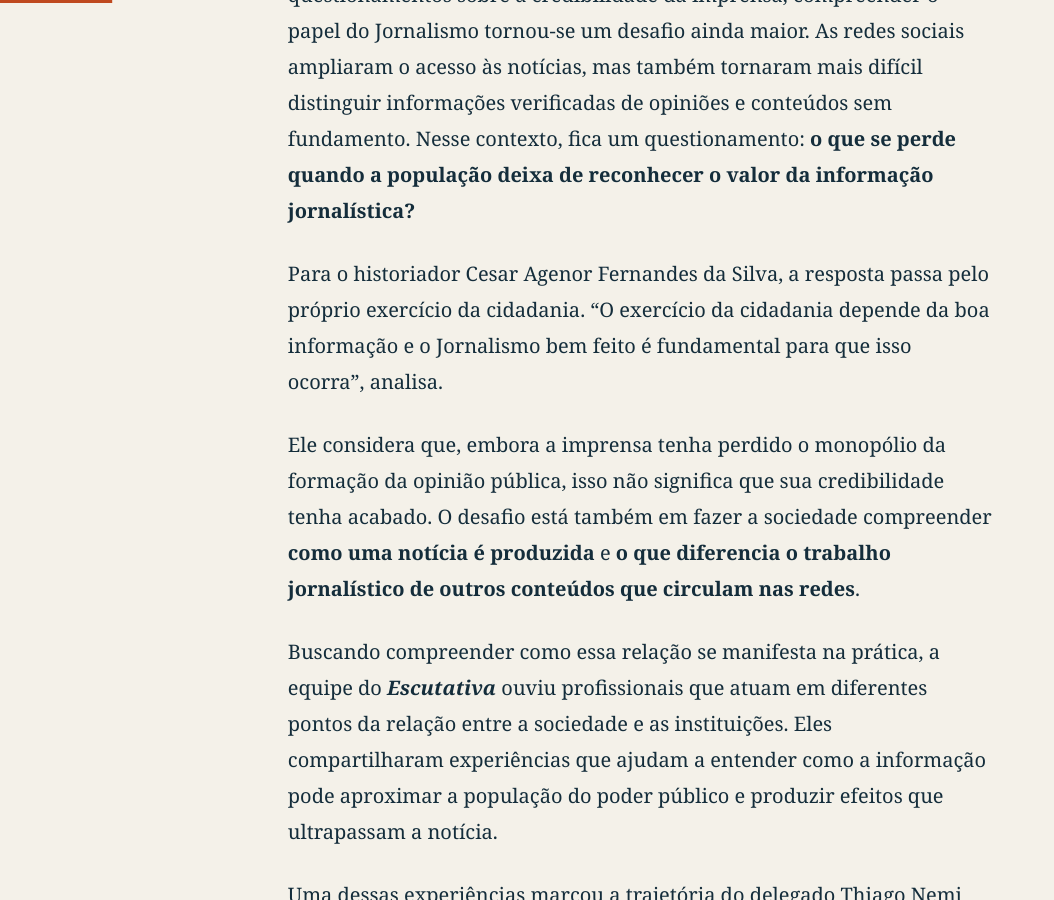
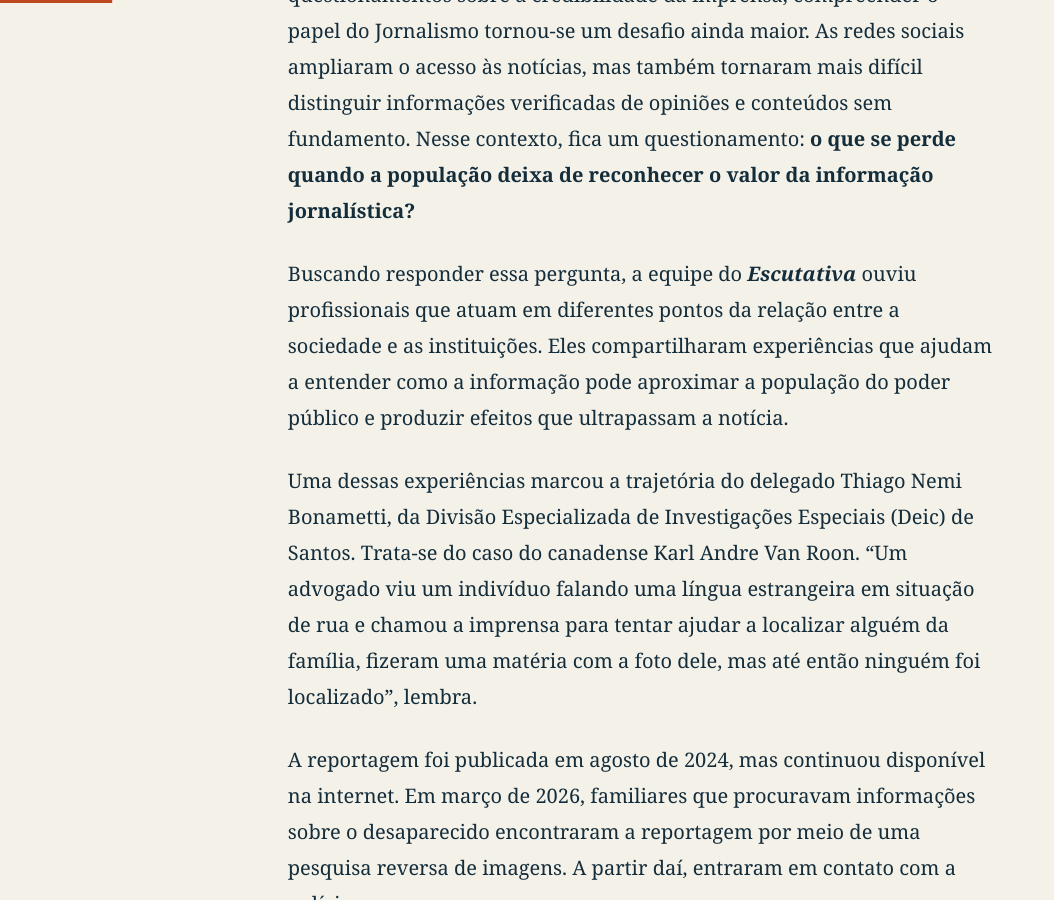
Before and after one commit to iarleyoliveira/ESCUTATIVA, a Jekyll site: the page built from _materias/leia/2026-11-22-leia-entre-duas-margens.md, in a window 1280 px wide and 900 px high, scrolled down 1282 px. Shown: the whole window, without its empty margins (0-1054 px from the left). Built offline with Jekyll 4.4.1, drawn with Linux system fonts in a browser that asks for light colours; comment, search, counter and statistics services are not loaded.

Commit message:
Update _materias/leia/2026-11-22-leia-entre-duas-margens.md (via Pages CMS)

```diff
--- a/_materias/leia/2026-11-22-leia-entre-duas-margens.md
+++ b/_materias/leia/2026-11-22-leia-entre-duas-margens.md
@@ -10,11 +10,7 @@ published: true
 ---
 Em um cenário de circulação acelerada de informações, desinformação e questionamentos sobre a credibilidade da imprensa, compreender o papel do Jornalismo tornou-se um desafio ainda maior. As redes sociais ampliaram o acesso às notícias, mas também tornaram mais difícil distinguir informações verificadas de opiniões e conteúdos sem fundamento. Nesse contexto, fica um questionamento: **o que se perde quando a população deixa de reconhecer o valor da informação jornalística?**
 
-Para o historiador Cesar Agenor Fernandes da Silva, a resposta passa pelo próprio exercício da cidadania. “O exercício da cidadania depende da boa informação e o Jornalismo bem feito é fundamental para que isso ocorra”, analisa.
-
-Ele considera que, embora a imprensa tenha perdido o monopólio da formação da opinião pública, isso não significa que sua credibilidade tenha acabado. O desafio está também em fazer a sociedade compreender **como uma notícia é produzida** e **o que diferencia o trabalho jornalístico de outros conteúdos que circulam nas redes**.
-
-Buscando compreender como essa relação se manifesta na prática, a equipe do ***Escutativa*** ouviu profissionais que atuam em diferentes pontos da relação entre a sociedade e as instituições. Eles compartilharam experiências que ajudam a entender como a informação pode aproximar a população do poder público e produzir efeitos que ultrapassam a notícia.
+Buscando responder essa pergunta, a equipe do ***Escutativa*** ouviu profissionais que atuam em diferentes pontos da relação entre a sociedade e as instituições. Eles compartilharam experiências que ajudam a entender como a informação pode aproximar a população do poder público e produzir efeitos que ultrapassam a notícia.
 
 Uma dessas experiências marcou a trajetória do delegado Thiago Nemi Bonametti, da Divisão Especializada de Investigações Especiais (Deic) de Santos. Trata-se do caso do canadense Karl Andre Van Roon. “Um advogado viu um indivíduo falando uma língua estrangeira em situação de rua e chamou a imprensa para tentar ajudar a localizar alguém da família, fizeram uma matéria com a foto dele, mas até então ninguém foi localizado”, lembra.
 
```
